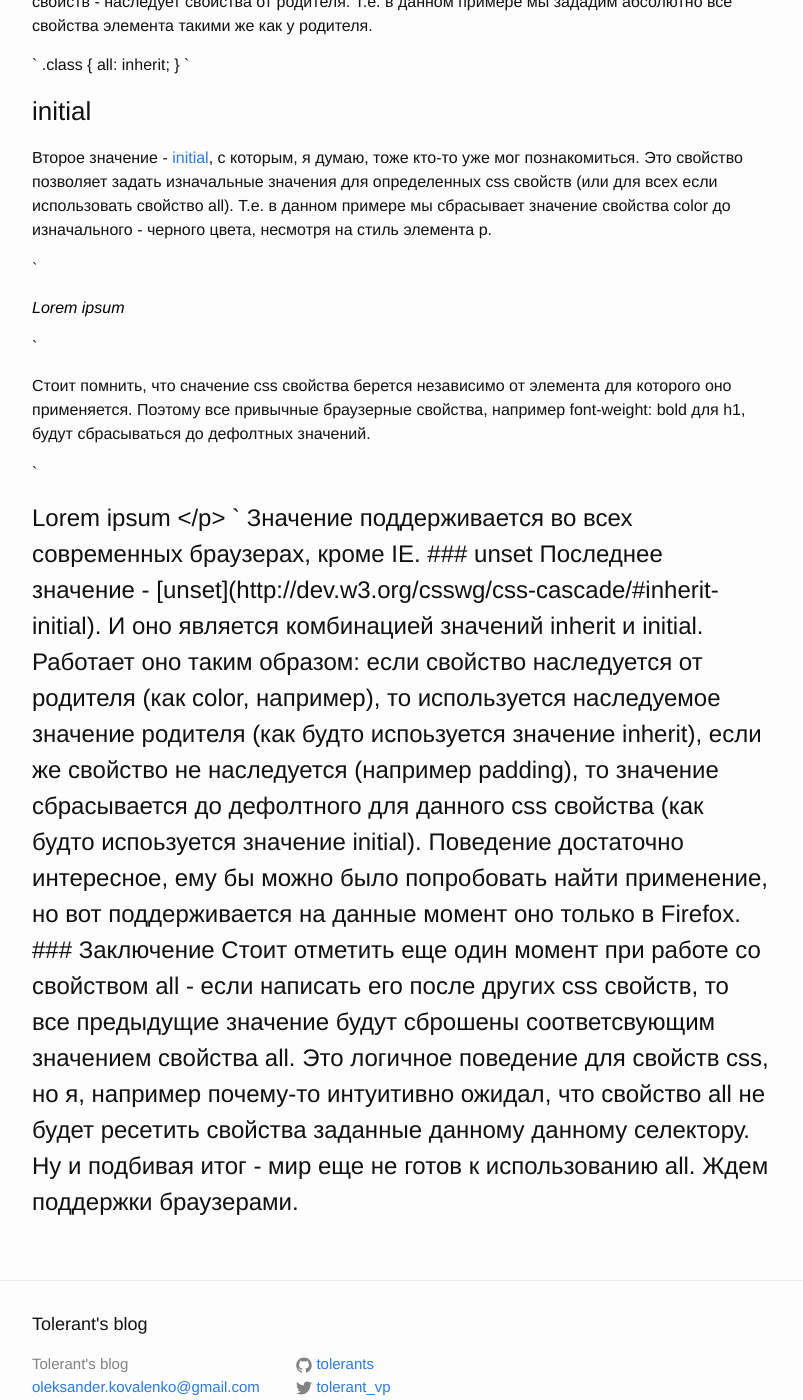
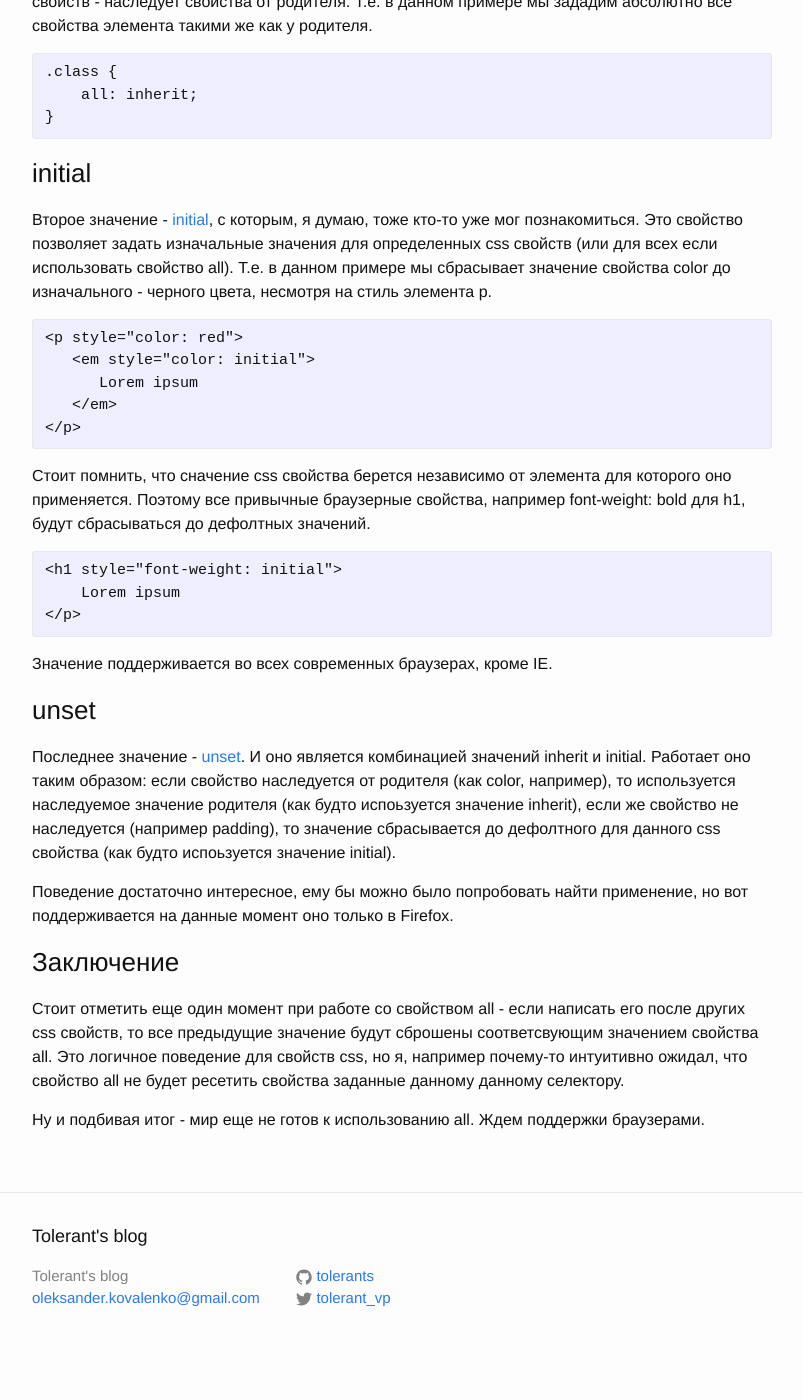
Before and after one commit to tolerants/blog, a Jekyll site: the page built from _posts/2014-12-03-css3-all-property.md, in a window 1280 px wide and 1400 px high, scrolled down 537 px. Shown: the whole window, without its empty margins (238-1041 px from the left). Built offline with Jekyll 4.4.1, drawn with Linux system fonts in a browser that asks for light colours; comment, search, counter and statistics services are not loaded; after the commit the page ends 1907 px from its top, so only the background shows below that.

Commit message:
Update 2014-12-03-css3-all-property.md

````diff
--- a/_posts/2014-12-03-css3-all-property.md
+++ b/_posts/2014-12-03-css3-all-property.md
@@ -20,11 +20,11 @@ title:  "CSS3 All property"
 тоже самое что и для других css свойств - наследует свойства от родителя. Т.е. в данном примере мы зададим абсолютно
 все свойства элемента такими же как у родителя.
 
-`
+```CSS
 .class {
     all: inherit;
 }
-`
+```
 
 ### initial
 
@@ -33,22 +33,22 @@ title:  "CSS3 All property"
 использовать свойство all). Т.е. в данном примере мы сбрасывает значение свойства color до изначального - черного цвета,
 несмотря на стиль элемента p.
 
-`
+```HTML
 <p style="color: red">
    <em style="color: initial">
       Lorem ipsum
    </em>
 </p>
-`
+```
 
 Стоит помнить, что сначение css свойства берется независимо от элемента для которого оно применяется. Поэтому все
 привычные браузерные свойства, например font-weight: bold для h1, будут сбрасываться до дефолтных значений.
 
-`
+```HTML
 <h1 style="font-weight: initial">
     Lorem ipsum
 </p>
-`
+```
 
 Значение поддерживается во всех современных браузерах, кроме IE.
 
````
